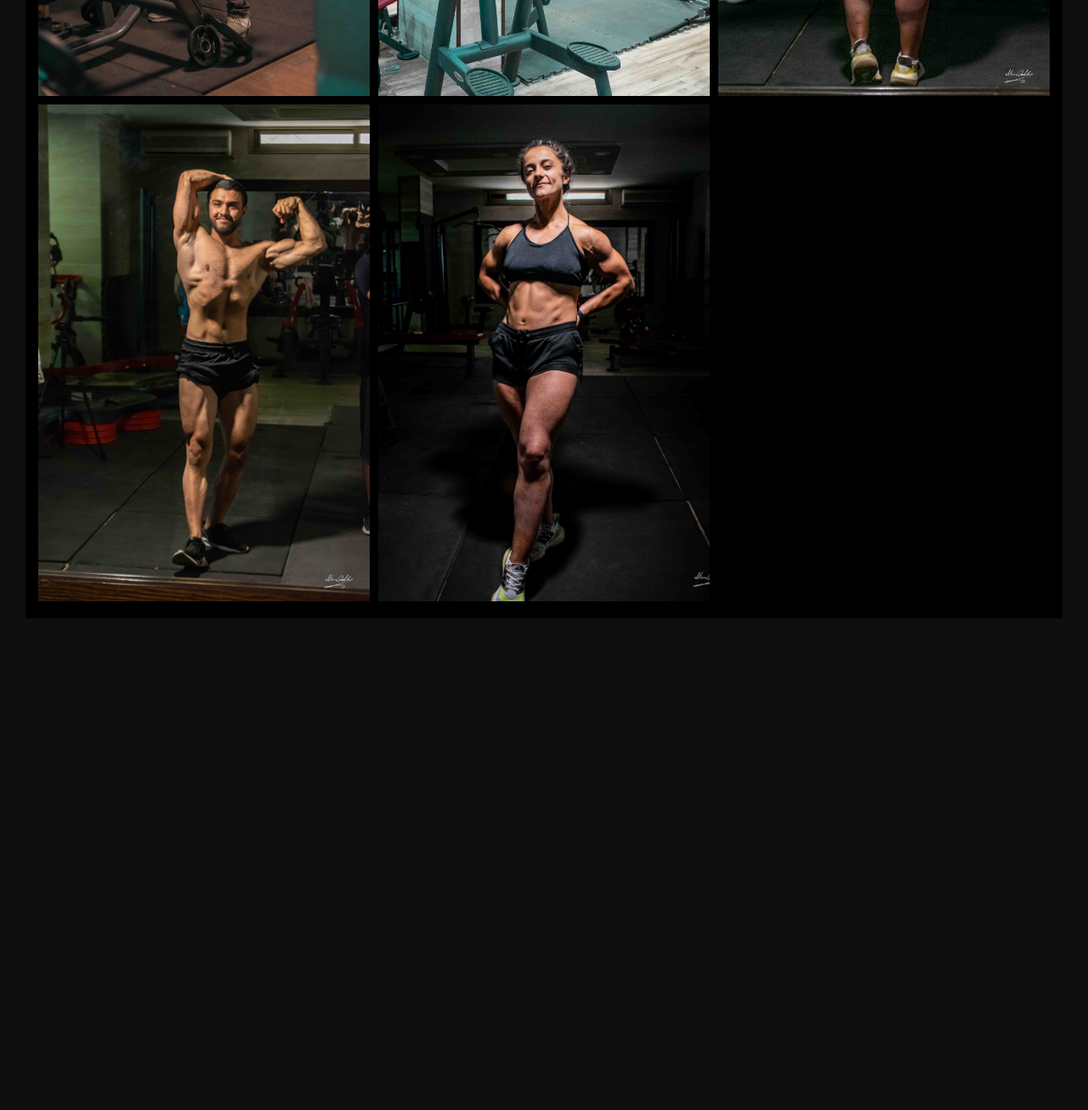
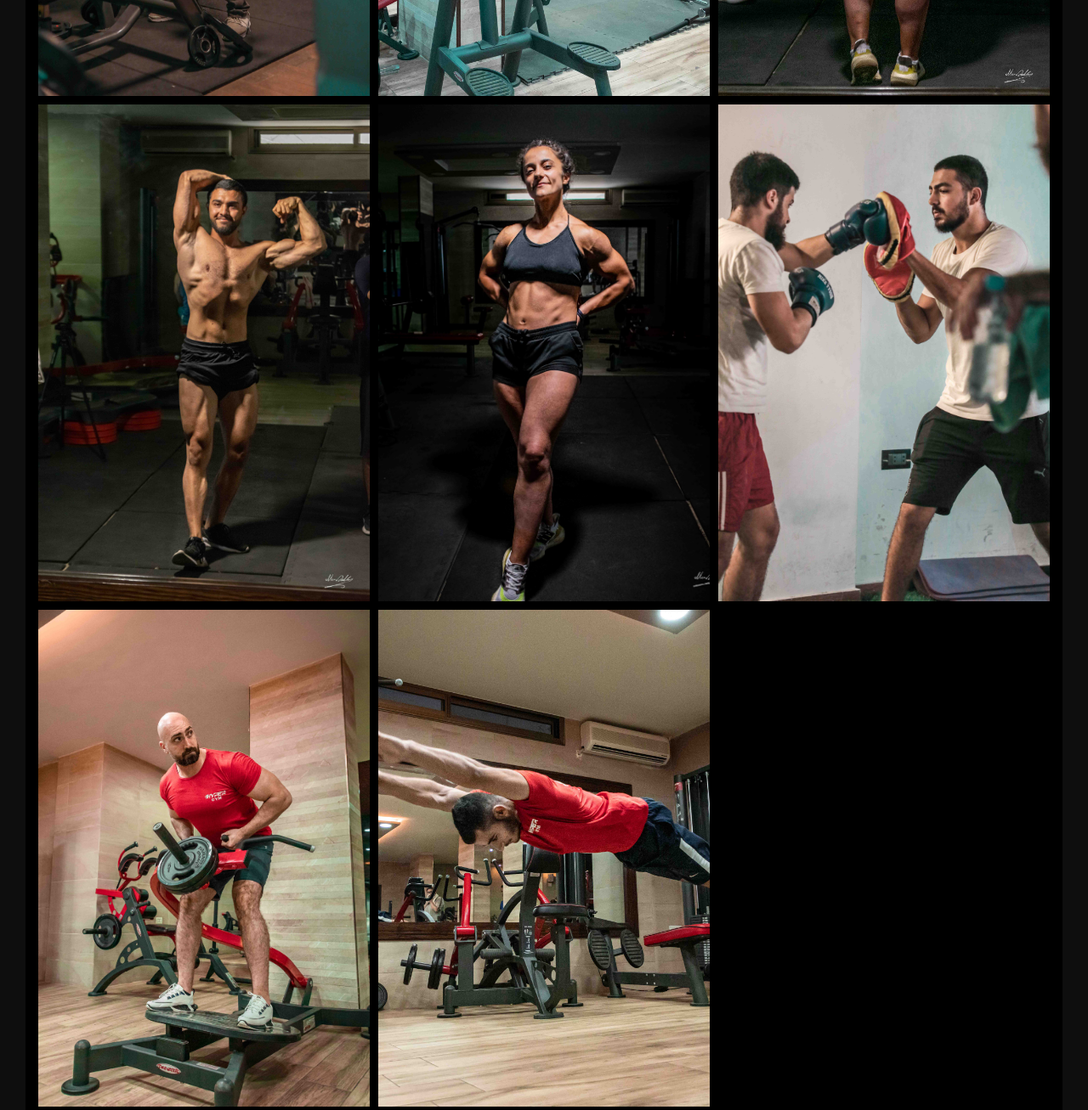
Before and after one commit to morisdakar/photogallery, a plain HTML site: page index.html in a window 1280 px wide. Shown: the part 7380-8687 px from the top of the page at 85% size. Before the commit the page ends 8116 px from the top, so only its background shows below. Drawn offline with Linux system fonts and the light colour scheme.

Commit message:
Update index.html

```diff
--- a/index.html
+++ b/index.html
@@ -73,6 +73,9 @@
 			<img src="./photos/photo39.jpg" class="gallery-image-16x9">
 			<img src="./photos/photo40.jpg" class="gallery-image-16x9">
 			<img src="./photos/photo41.jpg" class="gallery-image-16x9">
+			<img src="./photos/photo42.jpg" class="gallery-image-16x9">
+			<img src="./photos/photo43.jpg" class="gallery-image-16x9">
+			<img src="./photos/photo44.jpg" class="gallery-image-16x9">
 		</div>
 	</div>
 </body>
```
